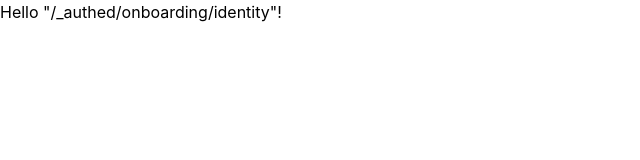
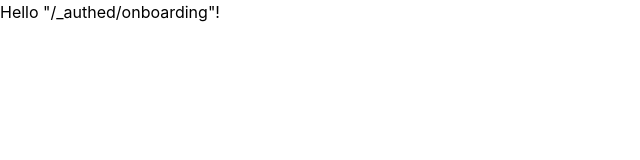
Before and after one commit to devsoc-unsw/trainee-zaatar-26t3, a React (Vite) app in the folder frontend/: page /onboarding in a window 1280 px wide. Shown: the top 160 px of the page, without its empty margins (0-640 px from the left). Built offline with nearby package versions, Linux system fonts and the light colour scheme.

Commit message:
style: replace generic 'RouteComponent' with descriptive names

```diff
--- a/frontend/src/routes/_authed/cohorts/$cohortId/_member/settings.tsx
+++ b/frontend/src/routes/_authed/cohorts/$cohortId/_member/settings.tsx
@@ -3,9 +3,9 @@ import { createFileRoute } from "@tanstack/react-router";
 export const Route = createFileRoute(
   "/_authed/cohorts/$cohortId/_member/settings",
 )({
-  component: Profile,
+  component: Settings,
 });
 
-function Profile() {
-  return <div>Hello "/_authed/cohorts/$cohortId/profile"!</div>;
+function Settings() {
+  return <div>Hello "/_authed/cohorts/$cohortId/settings"!</div>;
 }
--- a/frontend/src/routes/_authed/cohorts/$cohortId/onboarding.tsx
+++ b/frontend/src/routes/_authed/cohorts/$cohortId/onboarding.tsx
@@ -1,9 +1,9 @@
 import { createFileRoute } from "@tanstack/react-router";
 
 export const Route = createFileRoute("/_authed/cohorts/$cohortId/onboarding")({
-  component: OnboardingApplication,
+  component: IdentityOnboarding,
 });
 
-function OnboardingApplication() {
+function IdentityOnboarding() {
   return <div>Hello "/_authed/onboarding/application"!</div>;
 }
--- a/frontend/src/routes/_authed/invite/$inviteCode.tsx
+++ b/frontend/src/routes/_authed/invite/$inviteCode.tsx
@@ -1,9 +1,9 @@
 import { createFileRoute } from "@tanstack/react-router";
 
 export const Route = createFileRoute("/_authed/invite/$inviteCode")({
-  component: RouteComponent,
+  component: InviteLanding,
 });
 
-function RouteComponent() {
+function InviteLanding() {
   return <div>Hello "/_authed/invite/$inviteCode"!</div>;
 }
--- a/frontend/src/routes/_authed/onboarding.tsx
+++ b/frontend/src/routes/_authed/onboarding.tsx
@@ -1,9 +1,9 @@
-import { createFileRoute } from "@tanstack/react-router";
+import { createFileRoute } from '@tanstack/react-router';
 
-export const Route = createFileRoute("/_authed/onboarding")({
-  component: OnboardingIdentity,
+export const Route = createFileRoute('/_authed/onboarding')({
+  component: ApplicationOnboarding,
 });
 
-function OnboardingIdentity() {
-  return <div>Hello "/_authed/onboarding/identity"!</div>;
+function ApplicationOnboarding() {
+  return <div>Hello "/_authed/onboarding"!</div>;
 }
```
